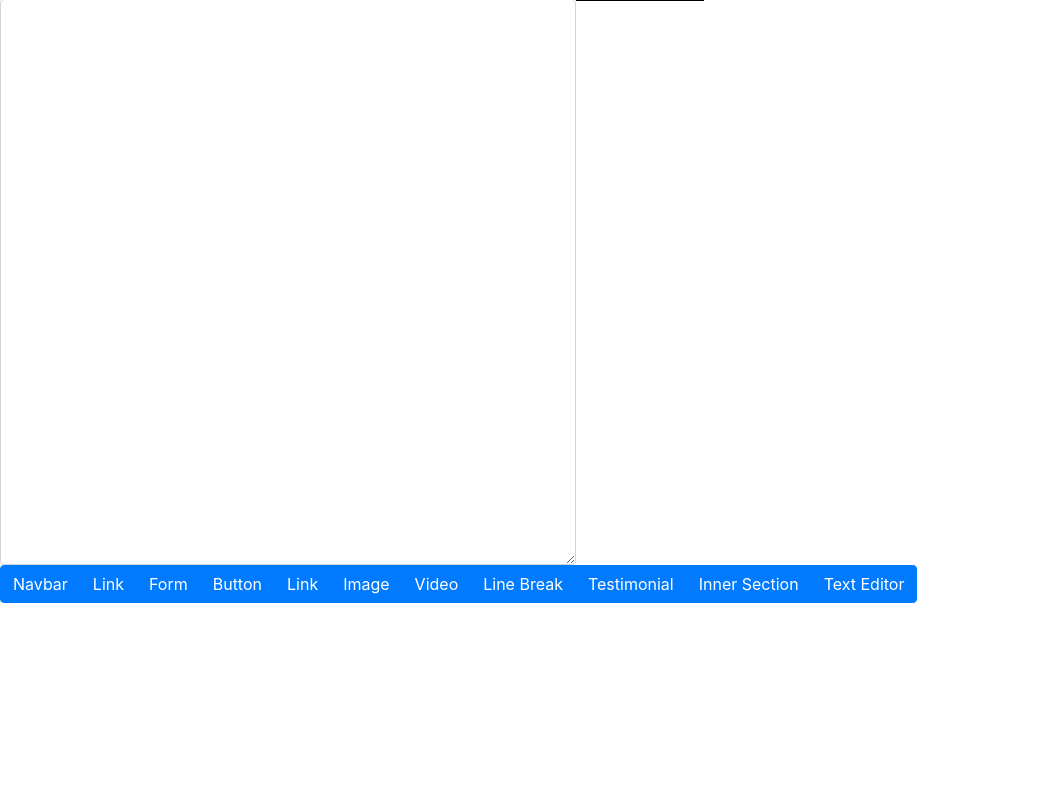
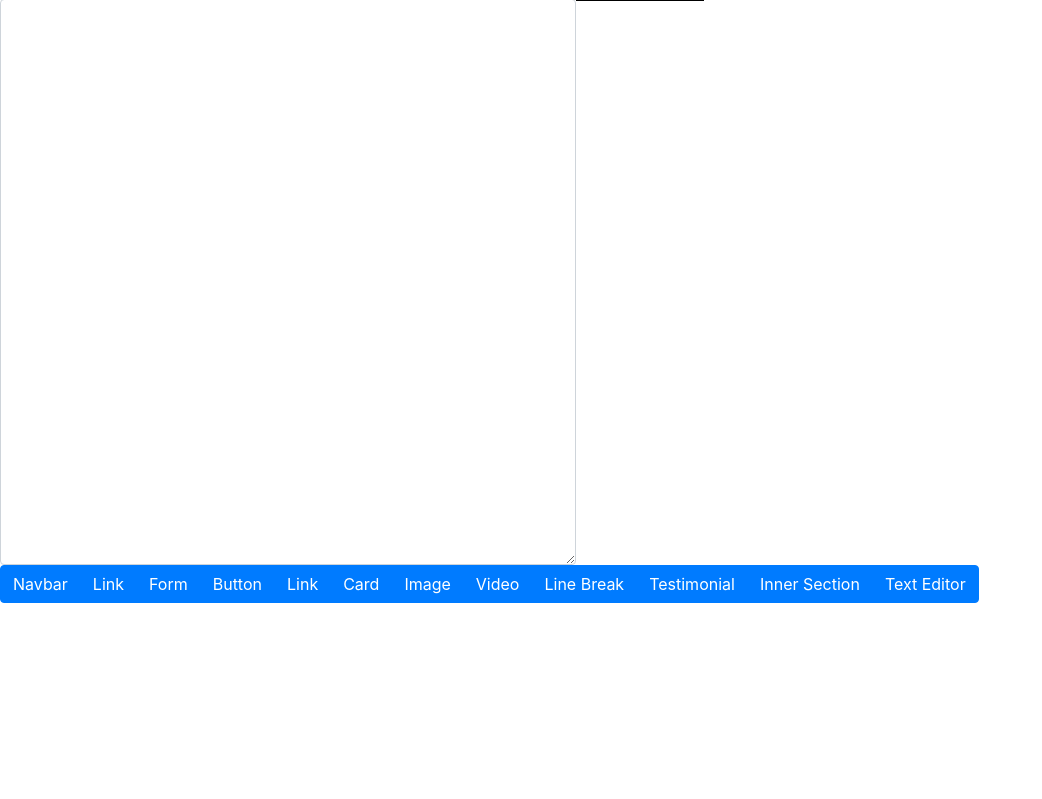
Before and after one commit to krishnans2006/Webitor, a Flask app: template src/templates/Edit/edit.html in a window 1280 px wide. Shown: the part 33-832 px from the top of the page, without its empty margins (0-1042 px from the left). Run offline with Flask 2, Linux system fonts and the light colour scheme; the template is opened without the code that fills it, so the values that code supplies are empty; some libraries are stand-ins or nearby versions.

Commit message:
Undo/Redo fix, Card Quick Action, Fixed Autosave

```diff
--- a/src/static/Edit/edit.js
+++ b/src/static/Edit/edit.js
@@ -61,6 +61,17 @@ const items = {
     Link: function () {
         return `<a class="btn btn-link">Link</a>`;
     },
+
+    Card: function () {
+        return `<div class="card" style="width: 18rem;">
+  <img src="..." class="card-img-top" alt="...">
+  <div class="card-body">
+    <h5 class="card-title">Card title</h5>
+    <p class="card-text">Some quick example text to build on the card title and make up the bulk of the card's content.</p>
+    <a href="#" class="btn btn-primary">Go somewhere</a>
+  </div>
+</div>`;
+    },
     Image: function () {
         return "<img src='' alt='' />";
     },
@@ -89,6 +100,13 @@ Your browser does not support the video tag.
     },
 };
 
+
+// THE CULPRITS
+
+var domTree = document.getElementById("dom-tree");
+var page = document.getElementById("preview");
+var highlight = document.getElementById("highlight");
+
 function insertAtCursor(item, args = []) {
     myValue = items[item](args);
     myField = document.getElementById("code");
@@ -108,9 +126,7 @@ function insertAtCursor(item, args = []) {
     } else {
         myField.value += myValue;
     }
-    document.getElementById("preview").innerHTML = document.getElementById(
-        "code"
-    ).value;
+    document.getElementById("preview").innerHTML = myField.value;
     createDomTree();
 }
 
@@ -133,11 +149,6 @@ window.onload = function () {
     createDomTree();
 };
 
-// THE CULPRITS
-
-var domTree = document.getElementById("dom-tree");
-var page = document.getElementById("preview");
-var highlight = document.getElementById("highlight");
 
 // THE CREATION OF THE DOM TREE LOGIC
 
--- a/src/templates/Edit/edit.html
+++ b/src/templates/Edit/edit.html
@@ -74,6 +74,9 @@
                     <button type="button" class="btn btn-primary" onclick="insertAtCursor('Link');">
                         Link
                     </button>
+                    <button type="button" class="btn btn-primary" onclick="insertAtCursor('Card');">
+                        Card
+                    </button>
                     <button type="button" class="btn btn-primary" onclick="insertAtCursor('Image');">
                         Image
                     </button>
@@ -103,7 +106,7 @@
         </div>
         <div id="highlight"></div>
     </div>
-
+    <script src="https://ajax.googleapis.com/ajax/libs/jquery/3.5.1/jquery.min.js"></script>
     <script src="https://cdn.jsdelivr.net/npm/bootstrap@5.0.0-beta2/dist/js/bootstrap.bundle.min.js"
         integrity="sha384-b5kHyXgcpbZJO/tY9Ul7kGkf1S0CWuKcCD38l8YkeH8z8QjE0GmW1gYU5S9FOnJ0"
         crossorigin="anonymous"></script>
```
